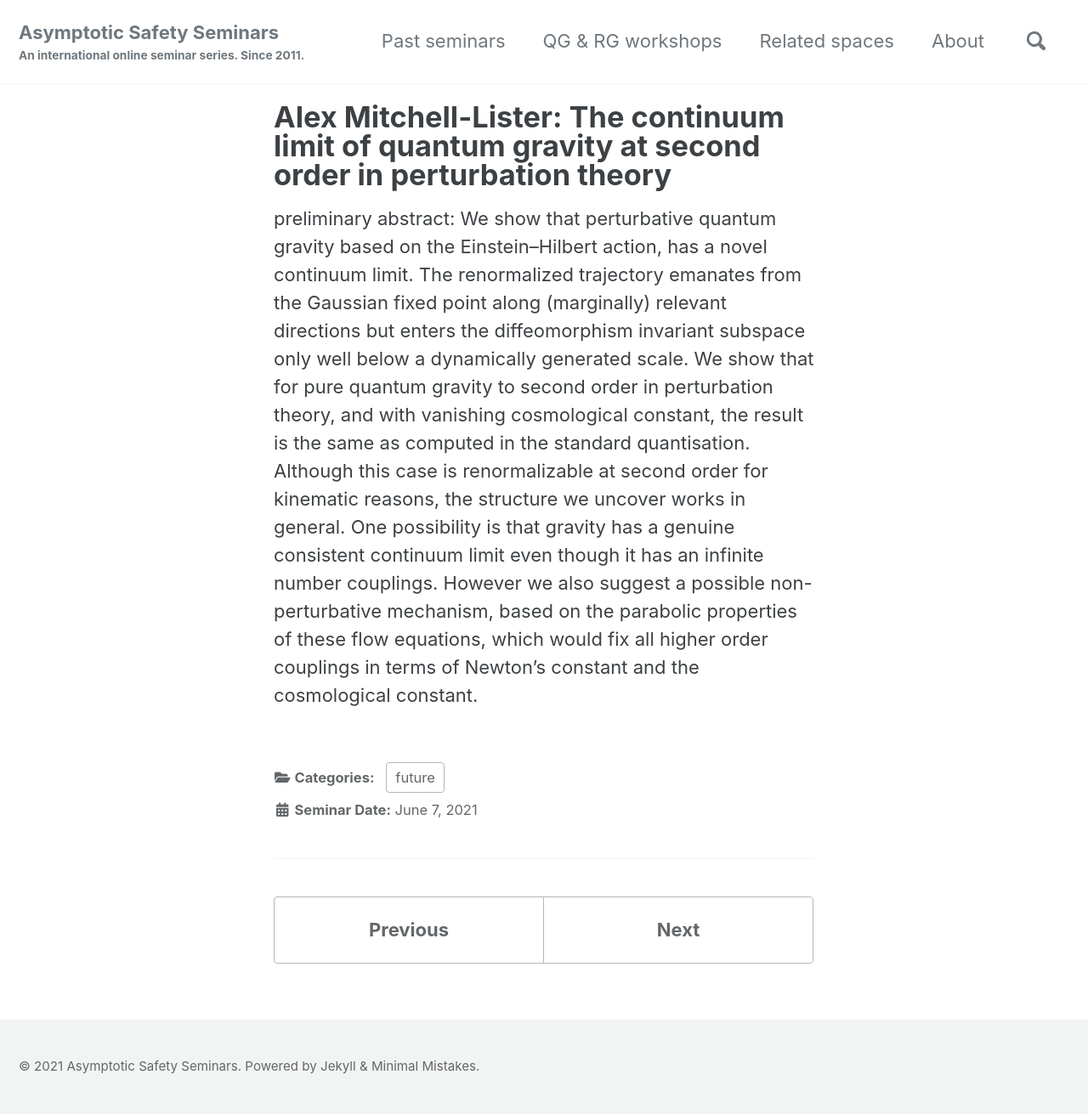
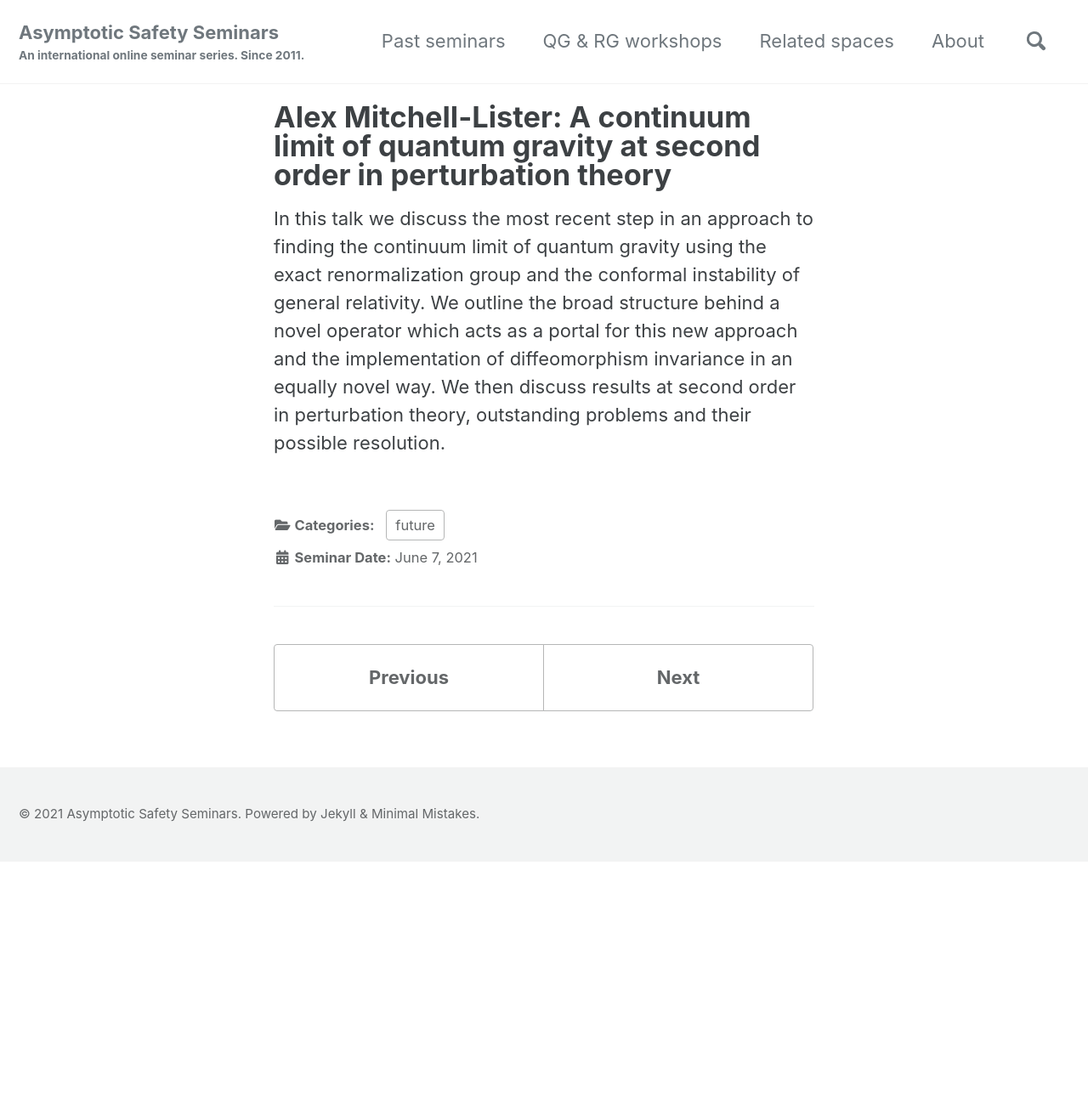
Before and after one commit to aaron-hd/as-website, a Jekyll site: the page built from _posts/2021-06-07-Alex-Mitchell-Lister.md, in a window 1280 px wide. Shown: the whole page at 85% size. Built offline with Jekyll 4.4.1, drawn with Linux system fonts in a browser that asks for light colours; cached includes are drawn as plain includes; after the commit the page ends 1014 px from its top, so only the background shows below that.

Commit message:
added Alex's title and abstract

```diff
--- a/_posts/2021-06-07-Alex-Mitchell-Lister.md
+++ b/_posts/2021-06-07-Alex-Mitchell-Lister.md
@@ -1,8 +1,7 @@
 ---
-title: "Alex Mitchell-Lister: The continuum limit of quantum gravity at second order in perturbation theory"
+title: "Alex Mitchell-Lister: A continuum limit of quantum gravity at second order in perturbation theory"
 published: "true"
 category: "future"
 ---
 
-preliminary abstract:
-We show that perturbative quantum gravity based on the Einstein–Hilbert action, has a novel continuum limit. The renormalized trajectory emanates from the Gaussian fixed point along (marginally) relevant directions but enters the diffeomorphism invariant subspace only well below a dynamically generated scale. We show that for pure quantum gravity to second order in perturbation theory, and with vanishing cosmological constant, the result is the same as computed in the standard quantisation. Although this case is renormalizable at second order for kinematic reasons, the structure we uncover works in general. One possibility is that gravity has a genuine consistent continuum limit even though it has an infinite number couplings. However we also suggest a possible non-perturbative mechanism, based on the parabolic properties of these flow equations, which would fix all higher order couplings in terms of Newton’s constant and the cosmological constant.
+In this talk we discuss the most recent step in an approach to finding the continuum limit of quantum gravity using the exact renormalization group and the conformal instability of general relativity. We outline the broad structure behind a novel operator which acts as a portal for this new approach and the implementation of diffeomorphism invariance in an equally novel way. We then discuss results at second order in perturbation theory, outstanding problems and their possible resolution.
```
